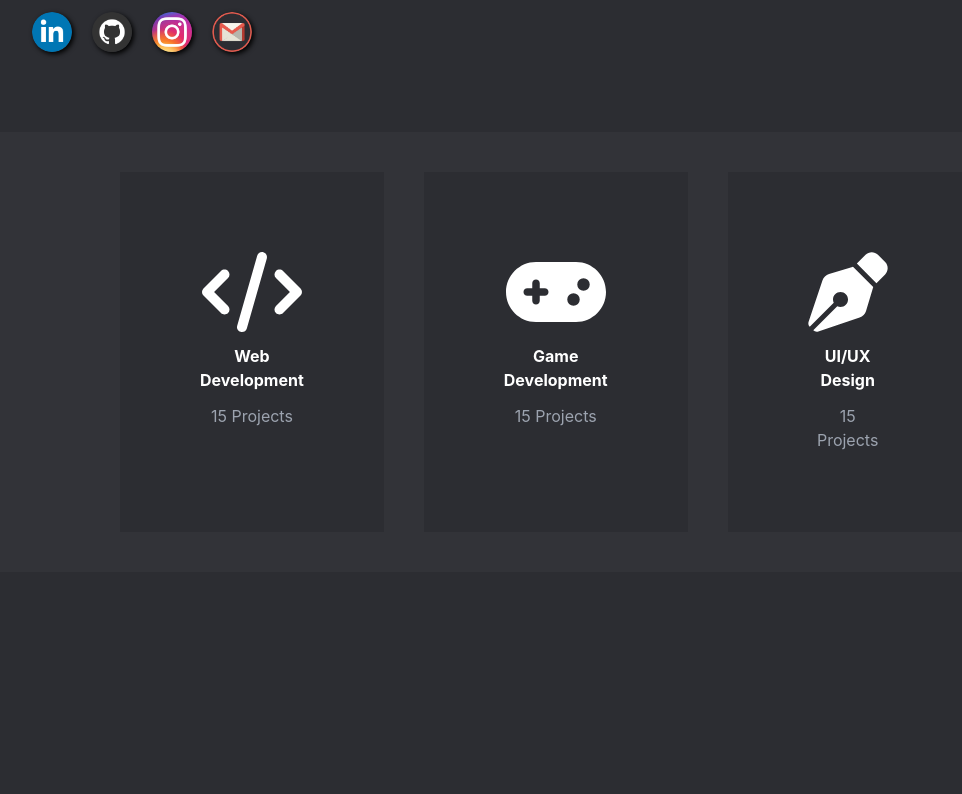
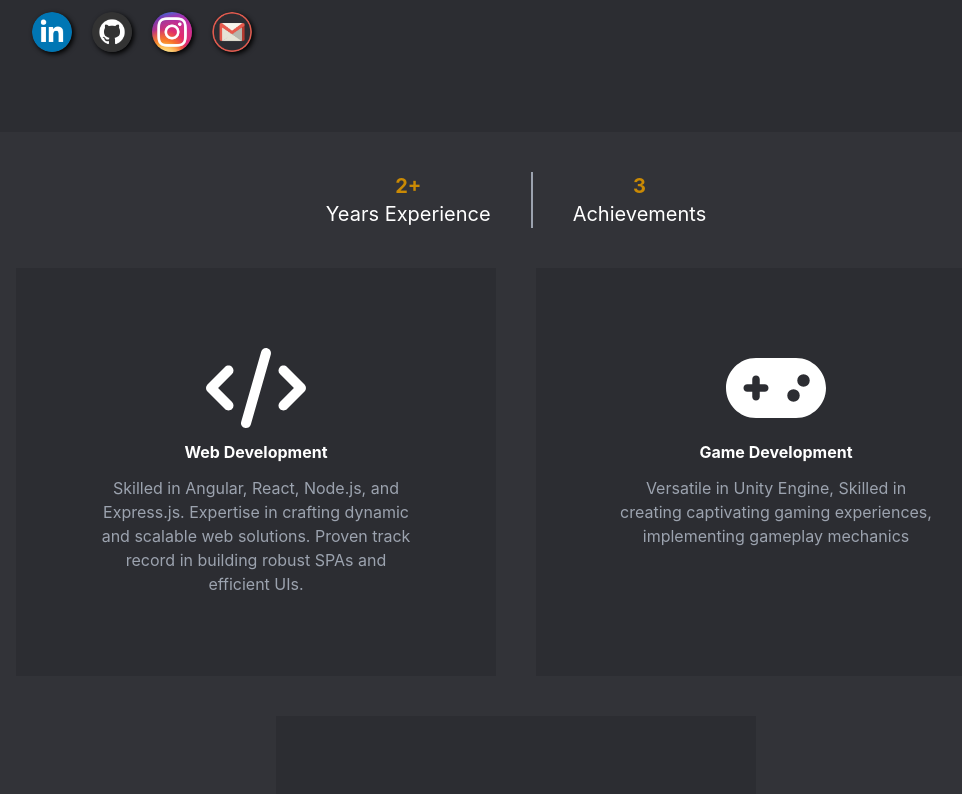
Before and after one commit to ajinkya2020/portfolio, a React (Create React App) app: page / in a window 1280 px wide. Shown: the part 280-1074 px from the top of the page, without its empty margins (124-1086 px from the left). Before the commit the page ends 892 px from the top, so only its background shows below. Built offline with nearby package versions, Linux system fonts and the light colour scheme.

Commit message:
Update SkillsComponent to add skill description and add ProjectsComponent

```diff
--- a/package.json
+++ b/package.json
@@ -3,6 +3,11 @@
   "version": "0.1.0",
   "private": true,
   "dependencies": {
+    "@fortawesome/fontawesome-svg-core": "^6.5.1",
+    "@fortawesome/free-brands-svg-icons": "^6.5.1",
+    "@fortawesome/free-regular-svg-icons": "^6.5.1",
+    "@fortawesome/free-solid-svg-icons": "^6.5.1",
+    "@fortawesome/react-fontawesome": "^0.2.0",
     "@testing-library/jest-dom": "^5.17.0",
     "@testing-library/react": "^13.4.0",
     "@testing-library/user-event": "^13.5.0",
--- a/src/App.js
+++ b/src/App.js
@@ -3,6 +3,7 @@ import './App.css';
 import HomeComponent from './components/home/HomeComponent';
 import HeaderComponent from './components/header/HeaderComponent';
 import SkillsComponent from './components/skills/SkillsComponent';
+import ProjectsComponent from './components/projects/ProjectsComponent';
 
 function App() {
   return (
@@ -10,6 +11,7 @@ function App() {
       <HeaderComponent></HeaderComponent>
       <HomeComponent></HomeComponent>
       <SkillsComponent></SkillsComponent>
+      <ProjectsComponent></ProjectsComponent>
     </div>
   );
 }
--- /dev/null
+++ b/src/components/projects/ProjectsComponent.js
@@ -0,0 +1,12 @@
+import React from 'react'
+
+function ProjectsComponent() {
+  return (
+    <div className='projects-container mt-20 py-5'>
+      <div className="font-bold text-yellow-600 introduction-title">FEATURED PROJECTS</div>
+
+    </div>
+  )
+}
+
+export default ProjectsComponent
--- a/src/components/skills/SkillsComponent.css
+++ b/src/components/skills/SkillsComponent.css
@@ -1,7 +1,12 @@
-.skills-card-container {
+.skills-container {
   background-color: #323338;
 }
 
 .card-container {
+  width: 30rem;
   background-color: #2c2d32;
 }
+
+.divider-vertical {
+  border-right: 2px solid #9ca3af;
+}
--- a/src/components/skills/SkillsComponent.js
+++ b/src/components/skills/SkillsComponent.js
@@ -13,25 +13,30 @@ let skillCardList = [
   {
     title: "Web Development",
     icon: skillCardIcons.webDev,
-    desc: '15 Projects'
+    desc: 'Skilled in Angular, React, Node.js, and Express.js. Expertise in crafting dynamic and scalable web solutions. Proven track record in building robust SPAs and efficient UIs.'
   },
   {
     title: "Game Development",
     icon: skillCardIcons.gameDev,
-    desc: '15 Projects'
+    desc: 'Versatile in Unity Engine, Skilled in creating captivating gaming experiences, implementing gameplay mechanics'
   },
   {
     title: "UI/UX Design",
     icon: skillCardIcons.uiUxDesign,
-    desc: '15 Projects'
+    desc: 'Versatile UI/UX designer with a keen eye for creating visually appealing and user-centric digital experiences.'
   },
 ]
 
 
 function SkillsComponent() {
   return (
-    <div>
-      <div className='skills-card-container mt-20 py-5 px-40 flex justify-between'>
+    <div className='skills-container mt-20 py-5'>
+      <div className='flex justify-center py-5'>
+        <ExperianceInfo value='2+' desc='Years Experience'></ExperianceInfo>
+        <div className="divider-vertical mx-10"></div>
+        <ExperianceInfo value='3' desc='Achievements'></ExperianceInfo>
+      </div>
+      <div className='flex flex-wrap justify-center'>
         {skillCardList.map((skill, index) => (
           <SkillCardComponent key={index} cardIcon={skill.icon} title={skill.title} desc={skill.desc}></SkillCardComponent>
         ))}
@@ -68,4 +73,14 @@ function SkillCardComponent(props) {
   )
 }
 
+
+function ExperianceInfo(props) {
+  return (
+    <div className='text-xl'>
+      <div className='font-bold text-yellow-600'>{props.value}</div>
+      <span>{props.desc}</span>
+    </div>
+  )
+}
+
 export default SkillsComponent
```
Also changed, not shown: src/components/projects/ProjectsComponent.css (added), 1 other file (tests, documents, lock files or other folders).
